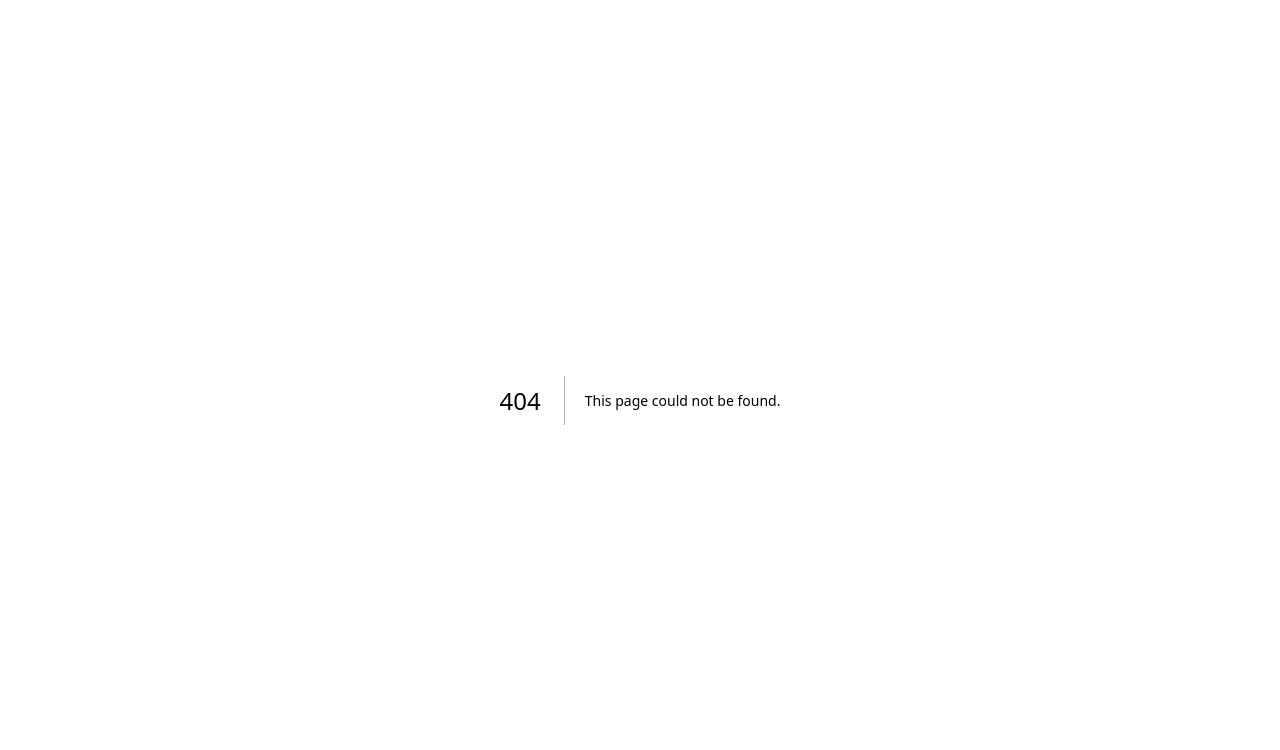
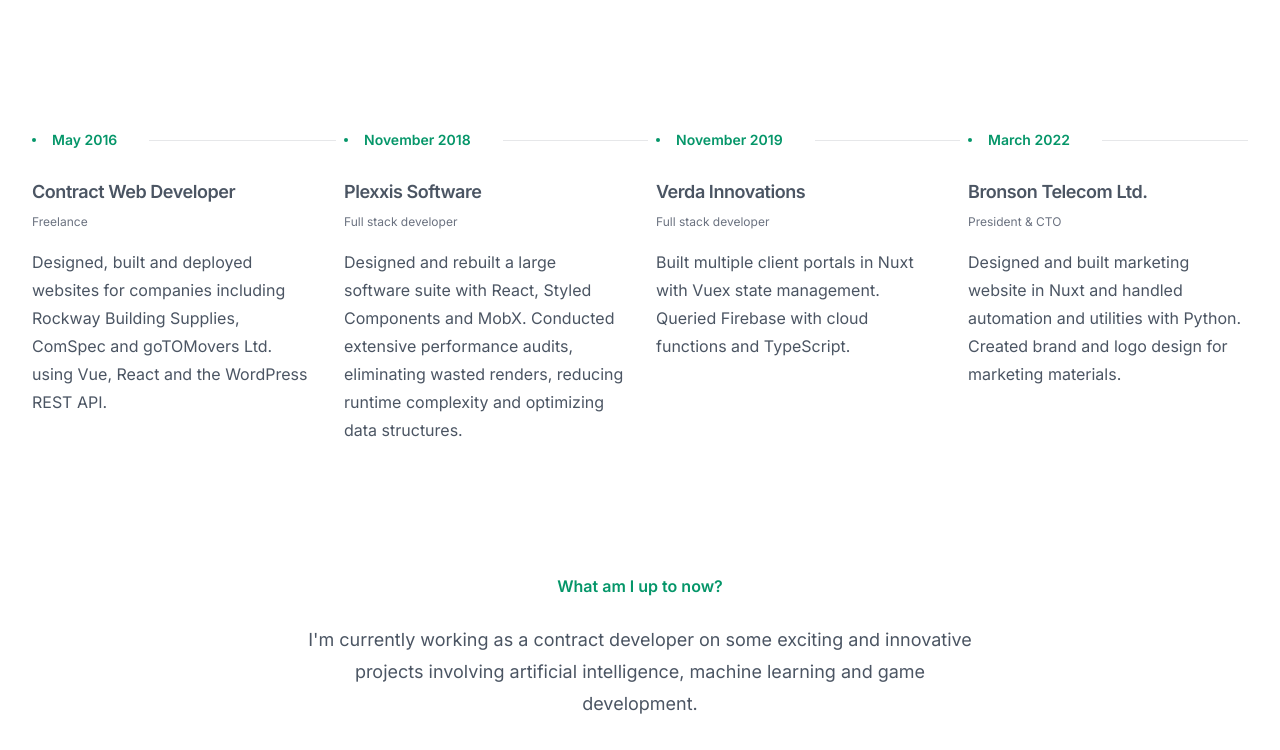
Before and after one commit to JordanNeeb/marketing-website, a Next.js app: page /resume in a window 1280 px wide. Before the commit this address had no page. Shown: the top 750 px of the page. Built offline with nearby package versions, Linux system fonts and the light colour scheme.

Commit message:
adds empty resume page

```diff
--- a/app/components/WorkHistory.js
+++ b/app/components/WorkHistory.js
@@ -3,7 +3,7 @@
     name: "Contract Web Developer",
     title: "Freelance",
     description:
-      "Designed, built and deployed websites for companies including Rockway Building Supplies, ComSpec and goTOMovers Ltd. using a range of technologies.",
+      "Designed, built and deployed websites for companies including Rockway Building Supplies, ComSpec and goTOMovers Ltd. using Vue, React and the WordPress REST API.",
     date: "May 2016",
     dateTime: "2016-05",
   },
--- /dev/null
+++ b/app/resume/page.js
@@ -0,0 +1,105 @@
+import { Montserrat, Sacramento } from "next/font/google";
+
+const montserrat = Montserrat({
+  weight: ["400", "600"],
+  subsets: ["latin"],
+});
+
+const sacramento = Sacramento({
+  weight: "400",
+  subsets: ["latin"],
+});
+
+const history = [
+  {
+    name: "Contract Web Developer",
+    title: "Freelance",
+    description:
+      "Designed, built and deployed websites for companies including Rockway Building Supplies, ComSpec and goTOMovers Ltd. using Vue, React and the WordPress REST API.",
+    date: "May 2016",
+    dateTime: "2016-05",
+  },
+  {
+    name: "Plexxis Software",
+    title: "Full stack developer",
+    description:
+      "Designed and rebuilt a large software suite with React, Styled Components and MobX. Conducted extensive performance audits, eliminating wasted renders, reducing runtime complexity and optimizing data structures.",
+    date: "November 2018",
+    dateTime: "2018-11",
+  },
+  {
+    name: "Verda Innovations",
+    title: "Full stack developer",
+    description:
+      "Built multiple client portals in Nuxt with Vuex state management. Queried Firebase with cloud functions and TypeScript.",
+    date: "November 2019",
+    dateTime: "2019-10",
+  },
+  {
+    name: "Bronson Telecom Ltd.",
+    title: "President & CTO",
+    description:
+      "Designed and built marketing website in Nuxt and handled automation and utilities with Python. Created brand and logo design for marketing materials.",
+    date: "March 2022",
+    dateTime: "2022-03",
+  },
+];
+
+const Resume = () => {
+  return (
+    <div className="flex justify-center bg-white">
+      <div className="w-max-[781px]">
+        <div className="bg-white py-24 sm:py-32">
+          <div className="mx-auto max-w-7xl px-6 lg:px-8">
+            <div className="mx-auto grid max-w-2xl grid-cols-1 gap-8 overflow-hidden lg:mx-0 lg:max-w-none lg:grid-cols-4">
+              {history.map((item) => (
+                <div key={item.name}>
+                  <time
+                    dateTime={item.dateTime}
+                    className="flex items-center text-sm font-semibold leading-6 text-emerald-600"
+                  >
+                    <svg
+                      viewBox="0 0 4 4"
+                      className="mr-4 h-1 w-1 flex-none"
+                      aria-hidden="true"
+                    >
+                      <circle cx={2} cy={2} r={2} fill="currentColor" />
+                    </svg>
+                    {item.date}
+                    <div
+                      className="absolute -ml-2 h-px w-screen -translate-x-full bg-gray-900/10 sm:-ml-4 lg:static lg:-mr-6 lg:ml-8 lg:w-auto lg:flex-auto lg:translate-x-0"
+                      aria-hidden="true"
+                    />
+                  </time>
+                  <p className="mt-6 text-lg font-semibold leading-8 tracking-tight text-gray-600">
+                    {item.name}
+                  </p>
+                  <p className="mt-1 flex text-xs leading-5 text-gray-500">
+                    {item.title}
+                  </p>
+                  <p className="mt-4 text-base leading-7 text-gray-600">
+                    {item.description}
+                  </p>
+                </div>
+              ))}
+            </div>
+          </div>
+          <div className="px-6 pt-24 sm:pt-32 lg:px-8">
+            <div className="mx-auto max-w-2xl text-center">
+              <p className="text-base font-semibold leading-7 text-emerald-600">
+                What am I up to now?
+              </p>
+              <p className="mt-6 text-lg leading-8 text-gray-600">
+                I&apos;m currently working as a contract developer on some
+                exciting and innovative projects involving artificial
+                intelligence, machine learning and game development.
+              </p>
+            </div>
+          </div>
+        </div>
+      </div>
+    </div>
+  );
+};
+
+export default Resume;
```
Also changed, not shown: app/404/page.js (+0 -8 lines).
